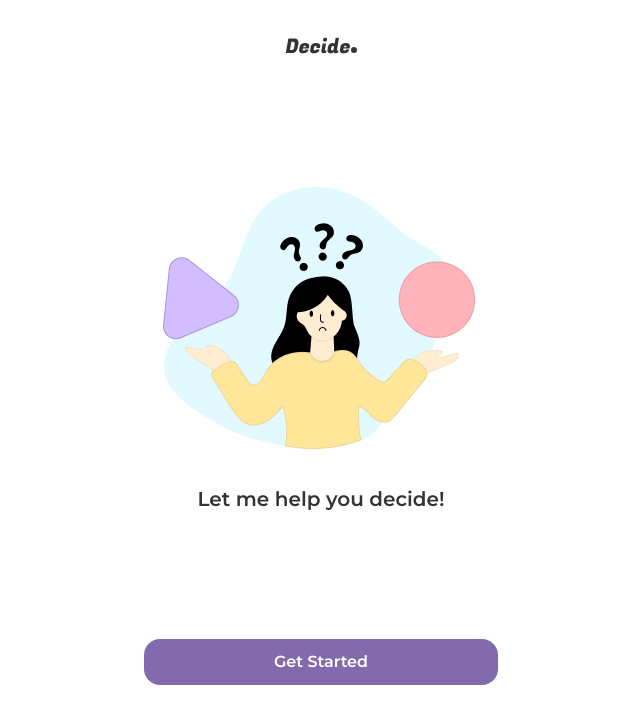
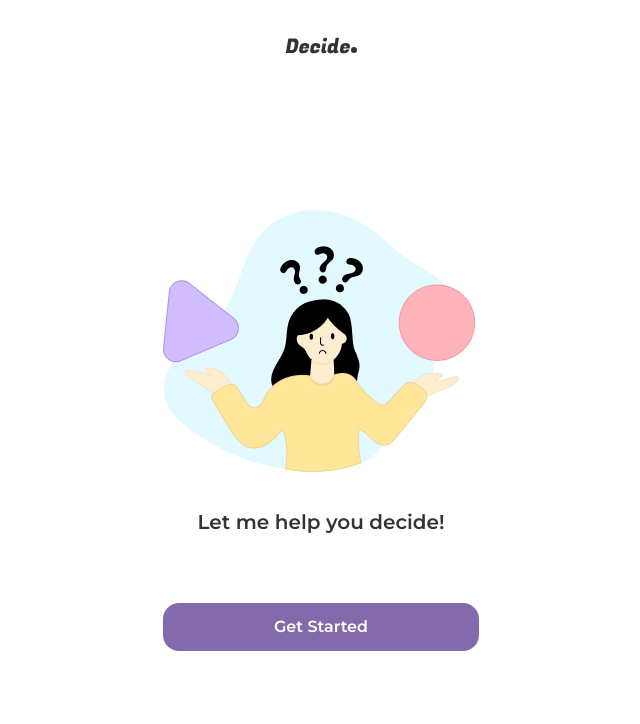
Before and after one commit to likelion-sjsu/hackathon, a React (Create React App) app in the folder client/: page / in a window 1280 px wide. Shown: the top 724 px of the page, without its empty margins (319-959 px from the left). Built offline with nearby package versions, Linux system fonts and the light colour scheme; a web font is replaced by a local one.

Commit message:
center layout

```diff
--- a/client/src/Routes/Home.jsx
+++ b/client/src/Routes/Home.jsx
@@ -11,10 +11,12 @@ const Container = styled.main`
 `;
 
 const CenterBox = styled.div`
+  position: relative;
   display: flex;
   flex-direction: column;
   justify-content: center;
   align-items: center;
+  height: 550px;
 `;
 
 const Desciption = styled.div`
@@ -24,18 +26,20 @@ const Desciption = styled.div`
 `;
 
 const StartBtn = styled(Link)`
-  padding: 15px 130px;
+  display: grid;
+  place-content: center;
+  position: absolute;
+  bottom: 60px;
+  width: 100%;
+  height: 48px;
   background-color: ${(props) => props.theme.brandColor};
+  color: white;
+  border: none;
+  border-radius: 16px;
+  outline: none;
   font-size: ${(props) => props.theme.fontBtn.fontSize};
   font-weight: ${(props) => props.theme.fontBtn.fontWeight};
-  border-radius: 16px;
-  color: white;
-  transition: 0.2s all;
   cursor: pointer;
-
-  &:hover {
-    background-color: #6a45a8;
-  }
 `;
 
 export default function Home() {
```
